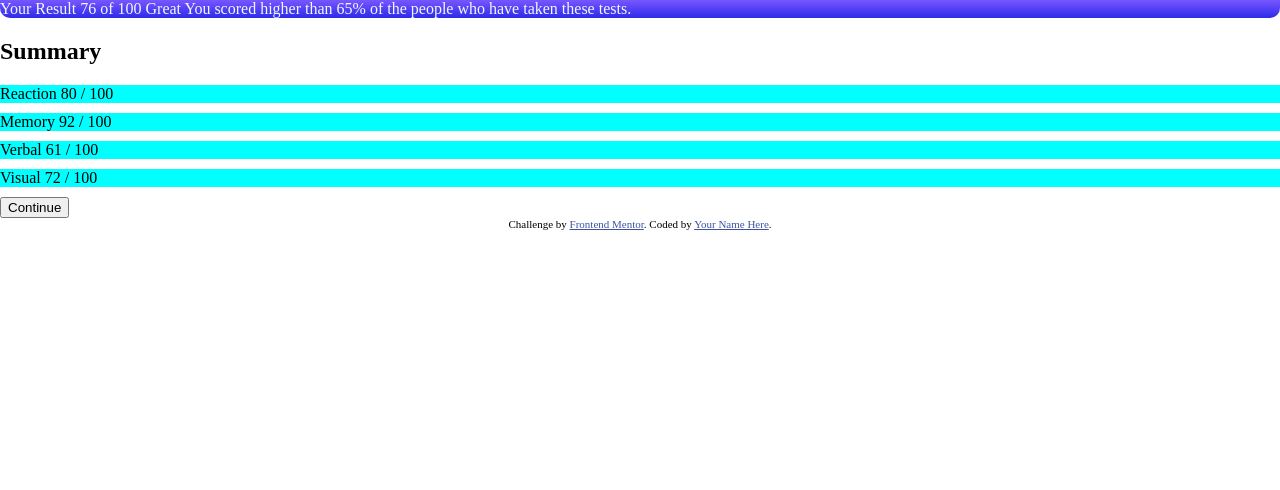
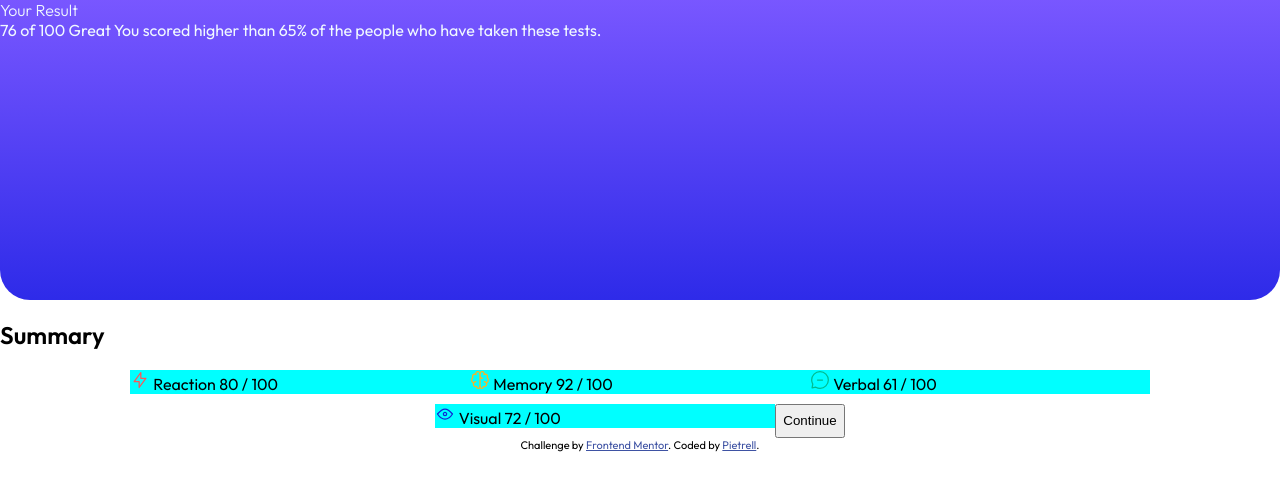
Before and after one commit to Pietrelll/frontendmentor-challanges, a plain HTML site: page results summary component/index.html in a window 1280 px wide. Drawn offline with Linux system fonts and the light colour scheme.

Commit message:
minor changes

```diff
--- a/results summary component/index.html
+++ b/results summary component/index.html
@@ -5,6 +5,7 @@
   <meta charset="UTF-8">
   <meta name="viewport" content="width=device-width, initial-scale=1.0">
   <link rel="stylesheet" href="style.css">
+  <link href="https://fonts.googleapis.com/css2?family=Outfit:wght@300;400;600&display=swap" rel="stylesheet">
   <!-- displays site properly based on user's device -->
 
   <link rel="icon" type="image/png" sizes="32x32" href="./assets/images/favicon-32x32.png">
@@ -26,28 +27,32 @@
 
 <body>
   <header>
-    Your Result
-    76
-    of 100
+    <h1>Your Result</h1>
+    <span id="score">76 of 100</span>
+
 
     Great
     You scored higher than 65% of the people who have taken these tests.
   </header>
   <h2>Summary</h2>
   <main>
-    <section class="category">
+    <section class="category" id="category1">
+      <img src="imgs/icon-reaction.svg" alt="small image related to category">
       Reaction
       80 / 100
     </section>
-    <section class="category">
+    <section class="category" id="category2">
+      <img src="imgs/icon-memory.svg" alt="small image related to category">
       Memory
       92 / 100
     </section>
-    <section class="category">
+    <section class="category" id="category3">
+      <img src="imgs/icon-verbal.svg" alt="small image related to category">
       Verbal
       61 / 100
     </section>
-    <section class="category">
+    <section class="category" id="category4">
+      <img src="imgs/icon-visual.svg" alt="small image related to category">
       Visual
       72 / 100
     </section>
@@ -55,7 +60,7 @@
   </main>
   <div class="attribution">
     Challenge by <a href="https://www.frontendmentor.io?ref=challenge" target="_blank">Frontend Mentor</a>.
-    Coded by <a href="#">Your Name Here</a>.
+    Coded by <a href="#">Pietrell</a>.
   </div>
 </body>
 
--- a/results summary component/style.css
+++ b/results summary component/style.css
@@ -1,15 +1,30 @@
 body {
     margin: auto;
+    font-family: Outfit;
+}
+
+h1 {
+    margin: 0;
+    font-size: medium;
+    font-weight: 300;
 }
 
 header {
     color: aliceblue;
     background: linear-gradient(hsl(252, 100%, 67%), hsl(241, 81%, 54%));
-    border-bottom-left-radius: 10px;
-    border-bottom-right-radius: 10px;
+    border-bottom-left-radius: 30px;
+    border-bottom-right-radius: 30px;
+    height: 300px;
+}
+
+main {
+    display: flex;
+    flex-wrap: wrap;
+    justify-content: center;
 }
 
 .category {
     margin-bottom: 10px;
+    width: 340px;
     background-color: aqua;
 }
```
